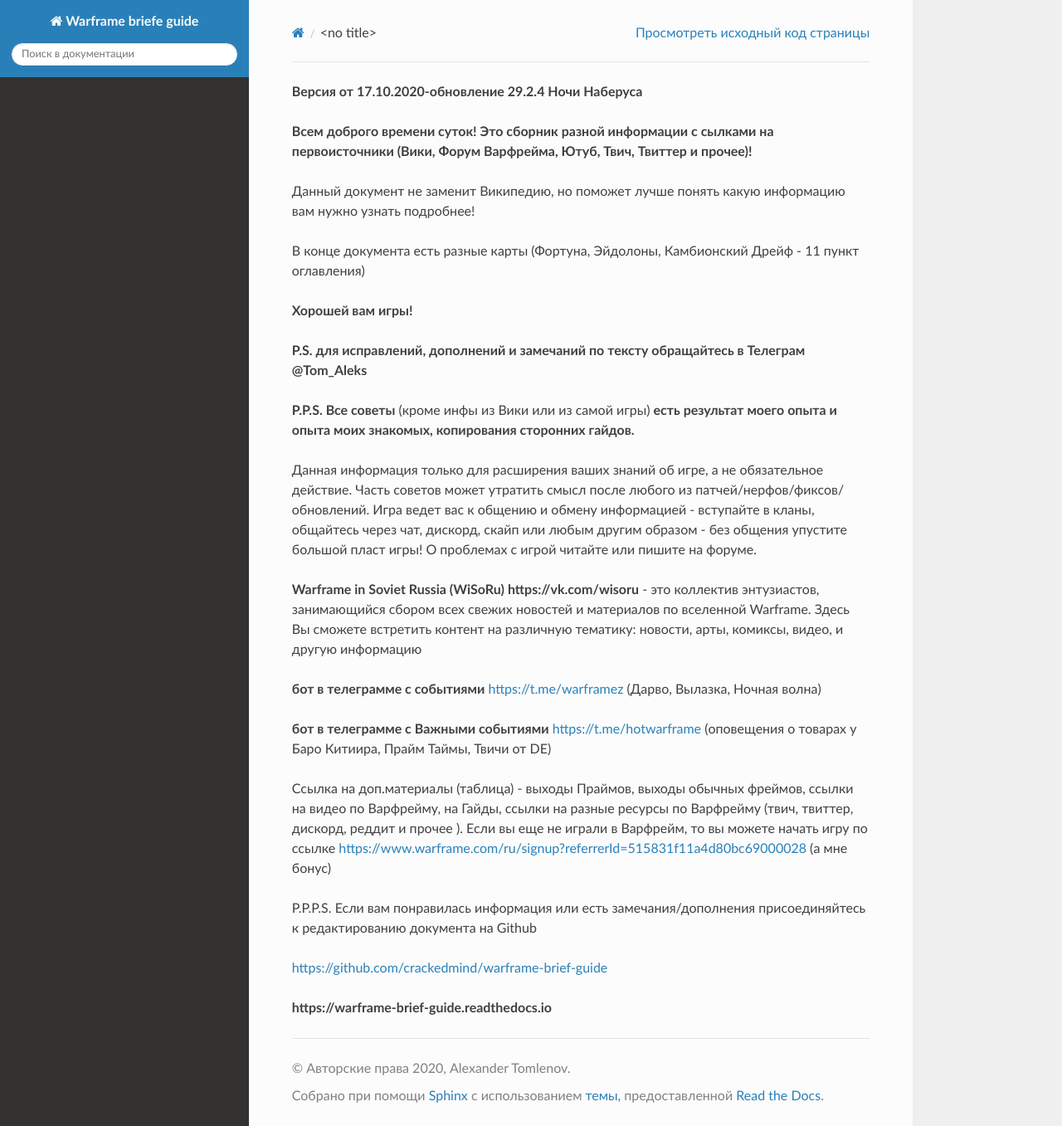
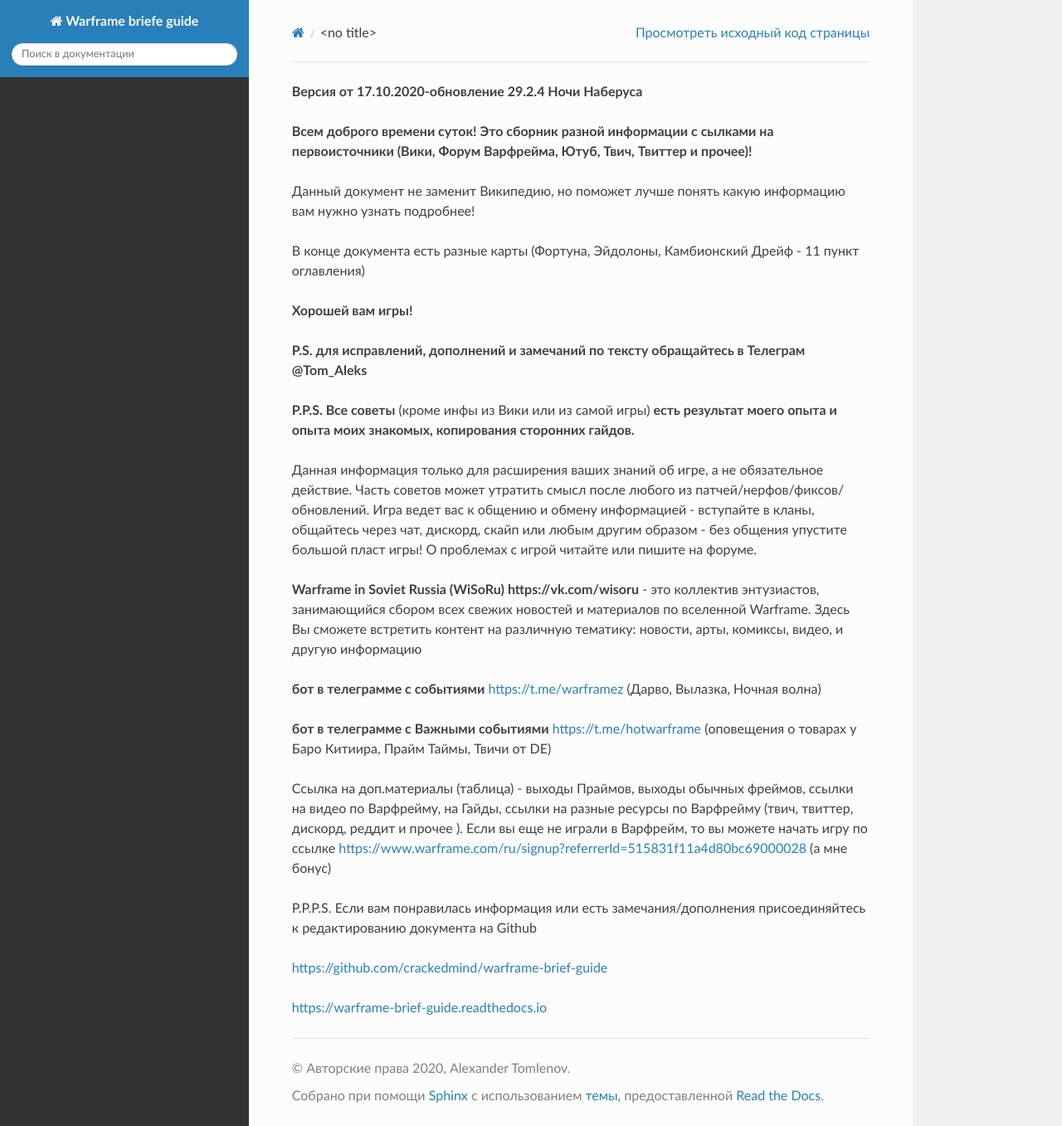
Before and after one commit to crackedmind/warframe-brief-guide, a Sphinx documentation site: the page built from source/contents.rst, in a window 1280 px wide and 1357 px high. Shown: the whole window at 83% size. Built offline with Sphinx 7.4.7 and the Read the Docs theme 2.0.0, drawn with Linux system fonts in a browser that asks for light colours.

Commit message:
правка ссылки. Повторно

```diff
--- a/source/contents.rst
+++ b/source/contents.rst
@@ -31,4 +31,4 @@
 
 https://github.com/crackedmind/warframe-brief-guide
 
-**https://warframe-brief-guide.readthedocs.io**
+https://warframe-brief-guide.readthedocs.io
```
